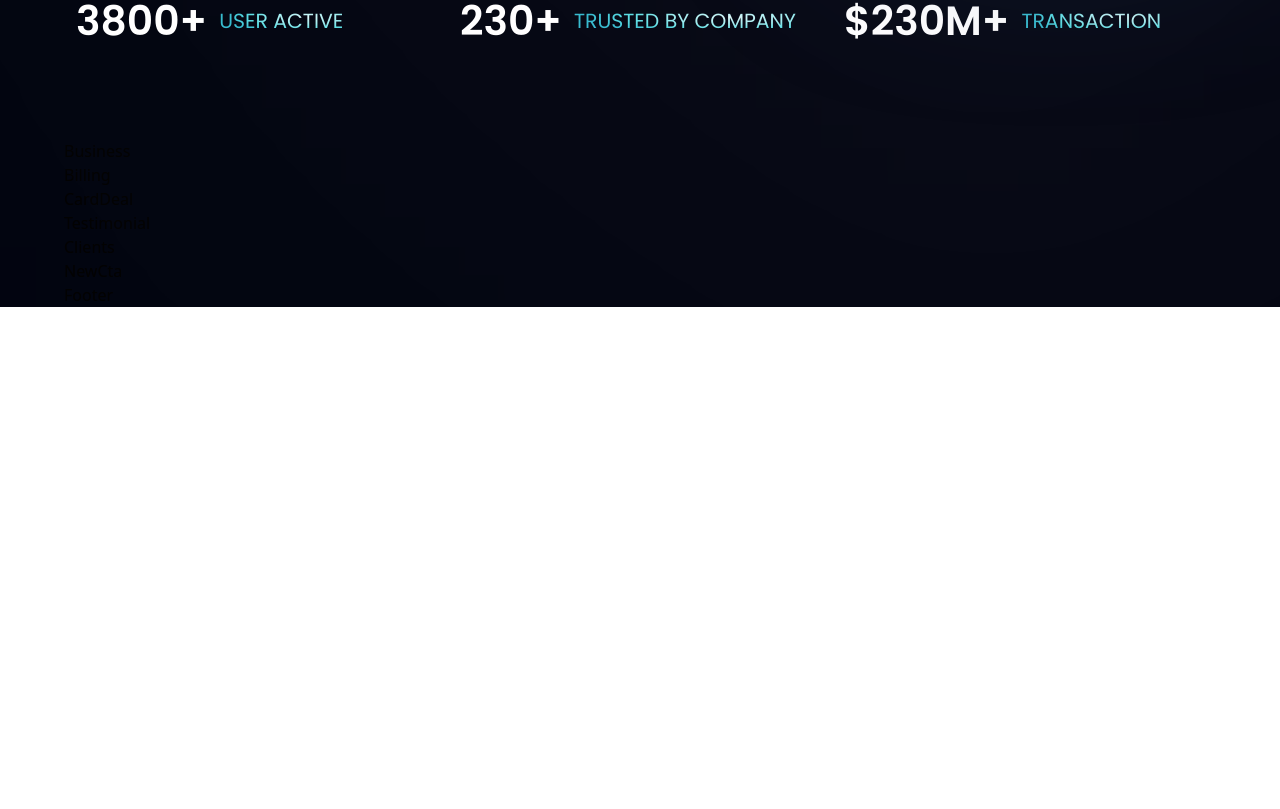
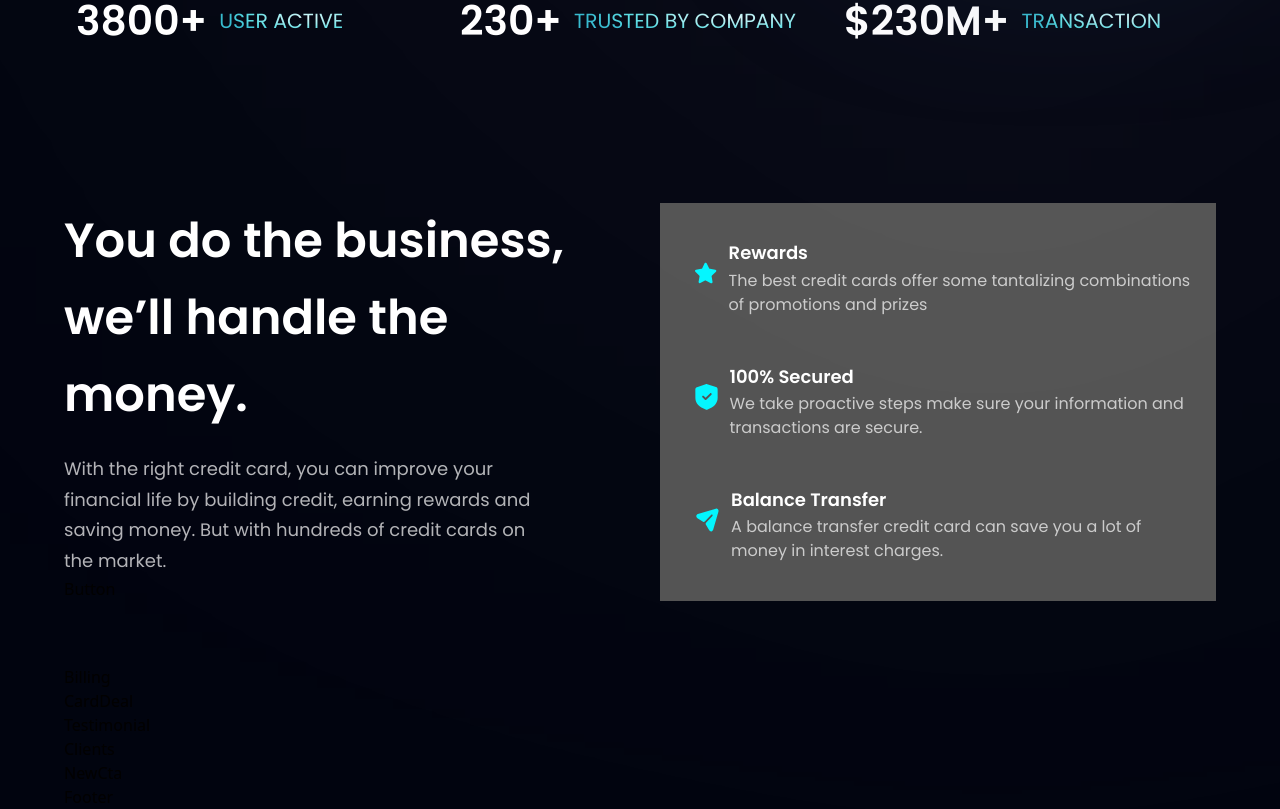
Before and after one commit to ylmgrbzz/Hoobank-Fully-Responsive-Website-with-Modern-UI-UX-in-React-JS-with-Tailwind, a React (Vite) app: page / in a window 1280 px wide. Shown: the part 806-1615 px from the top of the page. Before the commit the page ends 1113 px from the top, so only its background shows below. Built offline with nearby package versions, Linux system fonts and the light colour scheme.

Commit message:
Add feature cards to Business component

```diff
--- a/src/components/Business.jsx
+++ b/src/components/Business.jsx
@@ -1,8 +1,58 @@
 // eslint-disable-next-line no-unused-vars
 import React from "react";
+import { features } from "../constants";
+import { layout } from "../style";
+import Button from "./Button";
+import styles from "../style";
+
+const FeatureCard = ({ icon, title, content, index }) => {
+  return (
+    <div
+      className={` flex flex-row p-6 rounded-[20px] ${
+        index !== features.length - 1 ? "mb6-" : "mb-0"
+      } feature-card`}
+    >
+      <div className={`  w-[64px] h-[64px] flex justify-center items-center `}>
+        <img src={icon} alt="star" className="w-[50%] h-[50%] " />
+      </div>
+      <div className="">
+        <h4 className="font-poppins font-semibold text-white text-[18px] leading-[23.4px] mb-1">
+          {title}
+        </h4>
+        <p className="font-poppins font-normal text-dimWhite text-[16px] leading-[24px]">
+          {content}
+        </p>
+      </div>
+    </div>
+  );
+};
 
 const Business = () => {
-  return <div>Business</div>;
+  return (
+    <section id="features" className={layout.section}>
+      <div className=" flex-1 flex-col flex justify-center items-start">
+        <h2 className="   font-poppins font-semibold xs:text-[48px] text-[40px] text-white xs:leading-[76.8px] leading-[66.8px] w-full">
+          You do the business, <br className="hidden sm:block" /> we’ll handle
+          the money.
+        </h2>
+        <p className={`${styles.paragraph}  max-w-[470px] mt-5`}>
+          With the right credit card, you can improve your financial life by
+          building credit, earning rewards and saving money. But with hundreds
+          of credit cards on the market.
+        </p>
+
+        <Button styles={`mt-10`} />
+      </div>
+
+      <div
+        className={`flex-1 bg-neutral-600 flex justify-center items-center md:ml-10 ml-0 md:mt-0 mt-10 relative flex-col`}
+      >
+        {features.map((feature, index) => (
+          <FeatureCard key={feature.id} {...feature} index={index} />
+        ))}
+      </div>
+    </section>
+  );
 };
 
 export default Business;
```
